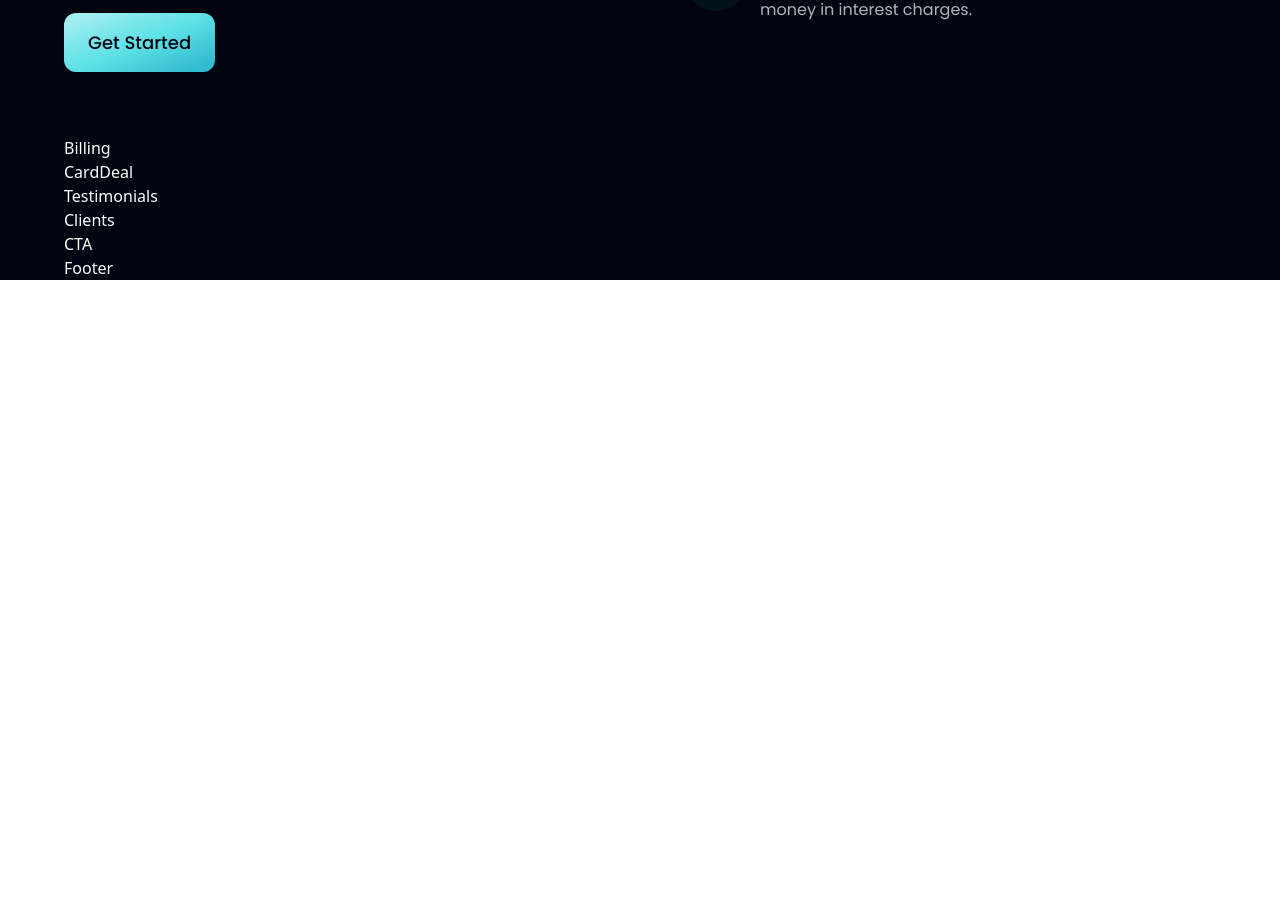
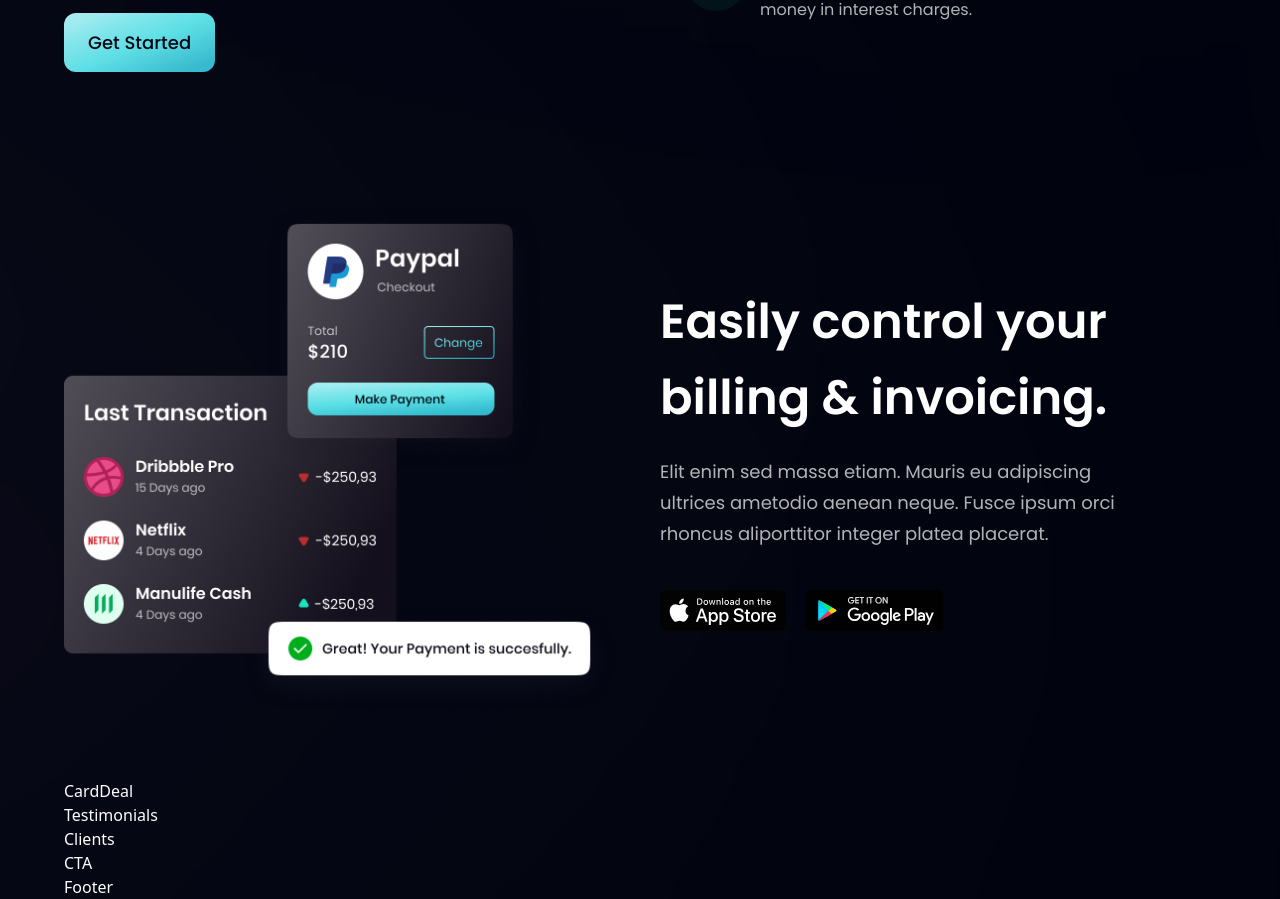
Before and after one commit to VishiChaurasiya/modern-bank-app, a React (Vite) app: page / in a window 1280 px wide. Shown: the part 1412-2311 px from the top of the page. Before the commit the page ends 1692 px from the top, so only its background shows below. Built offline with nearby package versions, Linux system fonts and the light colour scheme.

Commit message:
Billing section completed

```diff
--- a/src/components/Billing.jsx
+++ b/src/components/Billing.jsx
@@ -1,9 +1,43 @@
-import React from 'react'
+import React from "react";
+import { apple, bill, google } from "../assets";
+import styles, { layout } from "../style";
 
-const Billing = () => {
-  return (
-    <div>Billing</div>
-  )
-}
+const Billing = () => (
+    <section id="product" className={layout.sectionReverse}>
+        <div className={layout.sectionImgReverse}>
+            <img
+                src={bill}
+                alt="billing"
+                className="w-[100%] h-[100%] relative z-[5]"
+            />
+            <div className="absolute z-[3] -left-1/2 top-0 w-[50%] h-[50%] rounded-full white__gradient" />
+            <div className="absolute z-[0] -left-1/2 bottom-0 w-[50%] h-[50%] rounded-full pink__gradient" />
+        </div>
 
-export default Billing
+        <div className={layout.sectionInfo}>
+            <h2 className={styles.heading2}>
+                Easily control your <br className="sm:block hidden" /> billing &
+                invoicing.
+            </h2>
+            <p className={`${styles.paragraph} max-w-[470px] mt-5`}>
+                Elit enim sed massa etiam. Mauris eu adipiscing ultrices
+                ametodio aenean neque. Fusce ipsum orci rhoncus aliporttitor
+                integer platea placerat.
+            </p>
+            <div className="flex flex-row flex-wrap sm:mt-10 mt-6">
+                <img
+                    src={apple}
+                    alt="apple_store"
+                    className="w-[128px h-[42px] object-contain mr-5 cursor-pointer"
+                />
+                <img
+                    src={google}
+                    alt="google_play"
+                    className="w-[128px h-[42px] object-contain cursor-pointer"
+                />
+            </div>
+        </div>
+    </section>
+);
+
+export default Billing;
```
